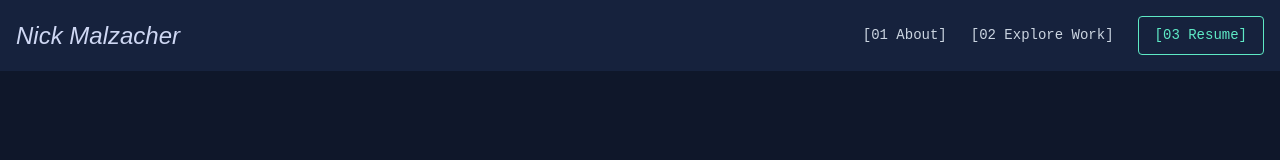
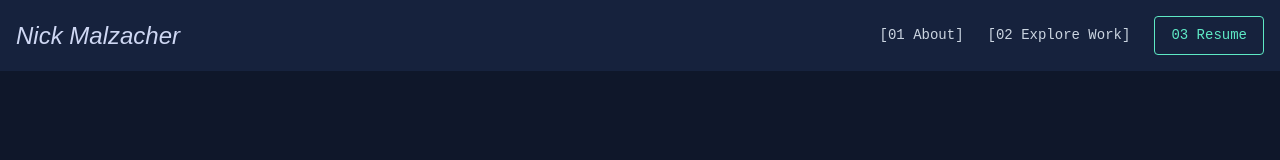
Before and after one commit to Malzacher/react-portfolio, a React (Vite) app: page / in a window 1280 px wide. Shown: the top 160 px of the page. Built offline with nearby package versions, Linux system fonts and the light colour scheme.

Commit message:
Update Navigation.jsx

```diff
--- a/components/Navigation.jsx
+++ b/components/Navigation.jsx
@@ -38,7 +38,7 @@ export default function Navigation() {
           rel="noopener noreferrer"
           className="navbar__button"
         >
-          [03 Resume]
+          03 Resume
         </a>
       </div>
     </nav>
```
